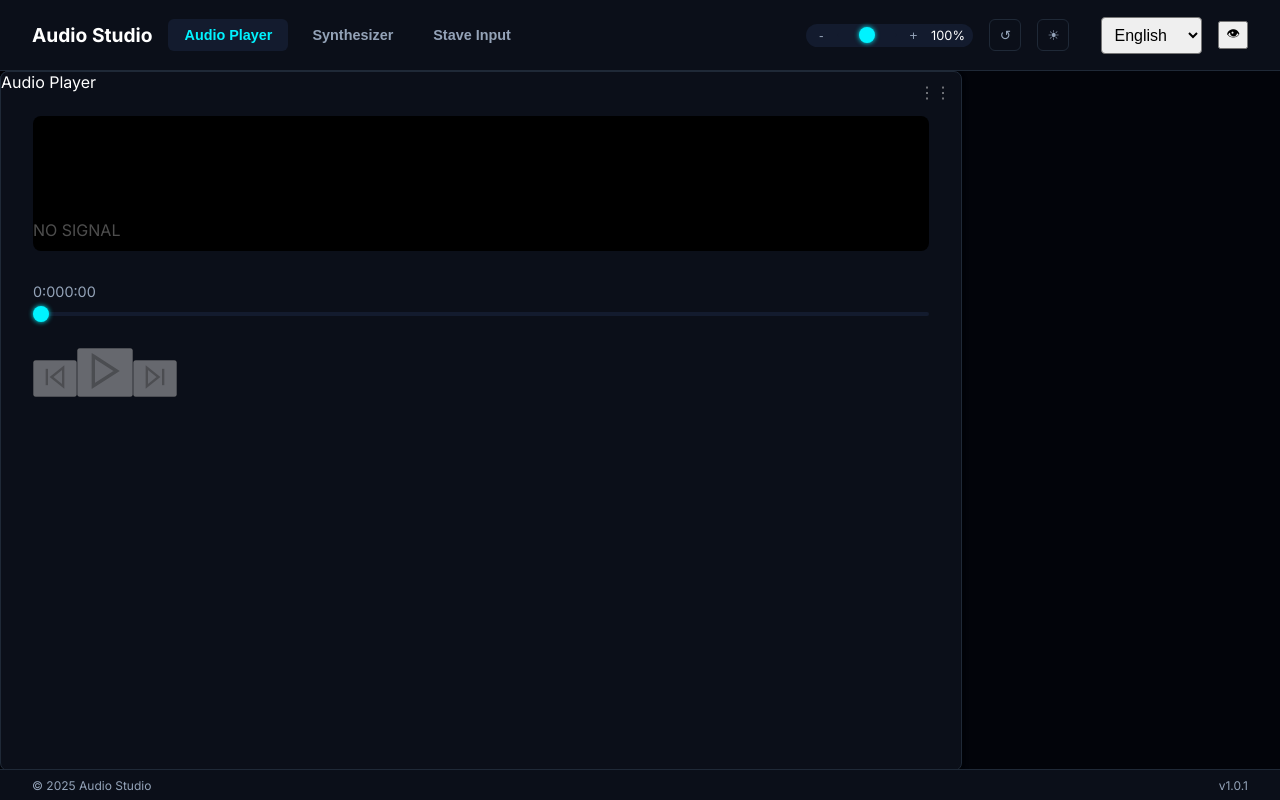
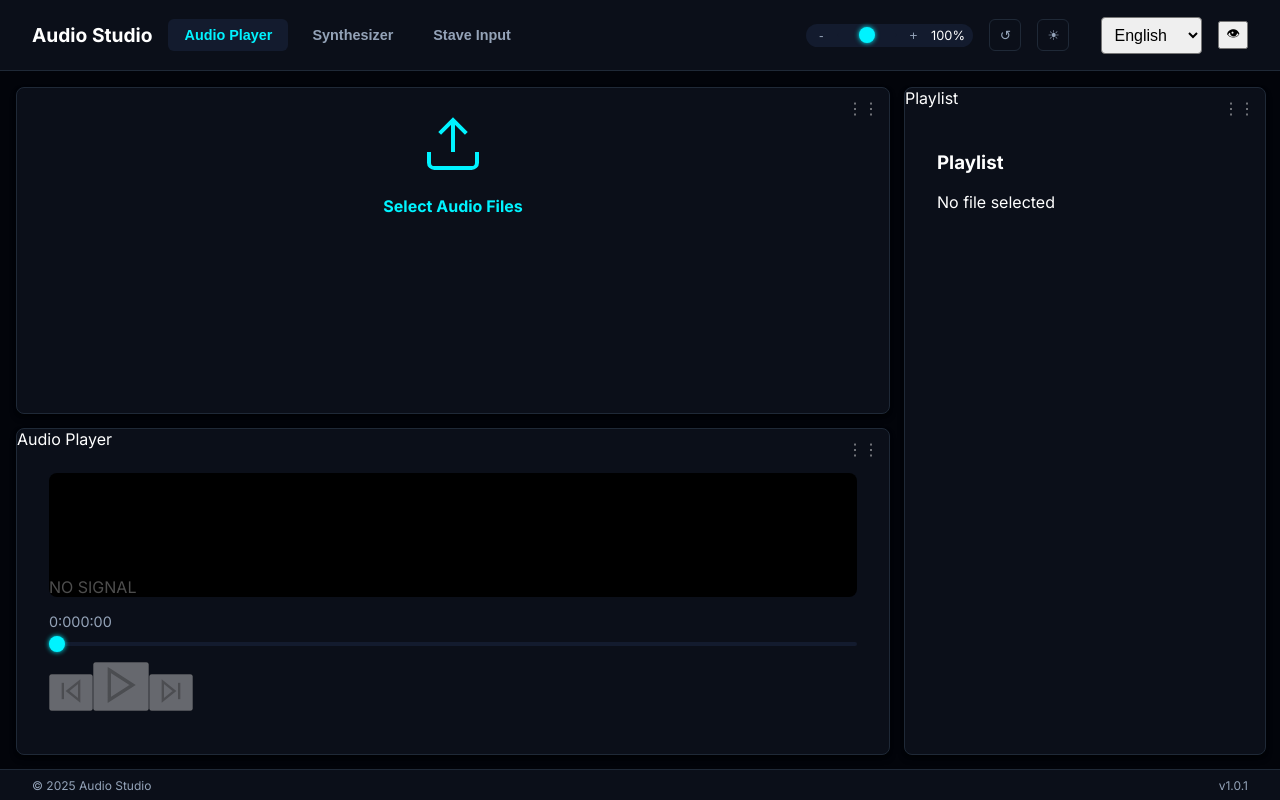
Before and after one commit to Luckysreee/MyAudioPlayer, a React (Vite) app: page / in a window 1280 px wide. Built offline with nearby package versions, Linux system fonts and the light colour scheme; the HTML template or start-up script is replaced by a standard one.

Commit message:
Fixing Bugs

```diff
--- a/src/components/AudioPlayer.jsx
+++ b/src/components/AudioPlayer.jsx
@@ -190,48 +190,31 @@ const AudioPlayer = ({
 
     // RENDER w/ DRAGGABLE CARDS
 
-    // PLAYER MODE (3 Cards: Upload, Playlist, Controls)
+    // PLAYER MODE (2 Columns: Left 70%, Right 30%)
     const renderPlayerMode = () => (
         <>
-            {/* 1. Upload Card (Top-Left: 25% W, 40% H) */}
+            {/* === LEFT COLUMN (70%) === */}
+
+            {/* 1. Upload Card (Top-Left) */}
             <DraggableCard
                 title={translations.upload}
-                initialPos={{ x: '0%', y: '0%' }}
-                initialSize={{ width: '25%', height: '40%' }}
+                initialPos={{ x: '16px', y: '16px' }}
+                initialSize={{ width: 'calc(70% - 24px)', height: 'calc(50% - 24px)' }}
                 className="upload-card"
             >
                 <div {...dragHandlers} style={{ height: '100%', display: 'flex', flexDirection: 'column', alignItems: 'center', justifyContent: 'center', cursor: 'pointer' }} onClick={onUploadClick}>
                     <div className="upload-icon-large" style={{ marginBottom: '1rem' }}>
-                        {/* SVG Upload Icon */}
                         <svg width="64" height="64" viewBox="0 0 24 24" fill="none" stroke="var(--primary)" strokeWidth="1.5"><path d="M21 15v4a2 2 0 0 1-2 2H5a2 2 0 0 1-2-2v-4" /><polyline points="17 8 12 3 7 8" /><line x1="12" y1="3" x2="12" y2="15" /></svg>
                     </div>
                     <span style={{ color: 'var(--primary)', fontWeight: 'bold' }}>{translations.selectFiles || "Select Files"}</span>
                 </div>
             </DraggableCard>
 
-            {/* 2. Playlist Card (Bottom-Left: 25% W, 60% H) */}
-            <DraggableCard
-                title={translations.playlist}
-                initialPos={{ x: '0%', y: '40%' }}
-                initialSize={{ width: '25%', height: '60%' }}
-                className="playlist-card"
-            >
-                <Playlist
-                    files={files}
-                    currentFileIndex={currentFileIndex}
-                    onPlay={playFile}
-                    onReorder={() => { }}
-                    onDelete={handleDelete}
-                    onClearAll={handleClearAll}
-                    translations={translations}
-                />
-            </DraggableCard>
-
-            {/* 3. Controls Card (Right: 75% W, 100% H) */}
+            {/* 2. Controls Card (Bottom-Left) */}
             <DraggableCard
                 title={currentFile ? currentFile.name : translations.player}
-                initialPos={{ x: '25%', y: '0%' }}
-                initialSize={{ width: '75%', height: '100%' }}
+                initialPos={{ x: '16px', y: 'calc(50% + 8px)' }}
+                initialSize={{ width: 'calc(70% - 24px)', height: 'calc(50% - 24px)' }}
                 className="controls-card"
             >
                 <div className="visualizer-container" style={{ flex: 1, minHeight: '50%', background: '#000', borderRadius: '8px', overflow: 'hidden', position: 'relative' }}>
@@ -239,7 +222,7 @@ const AudioPlayer = ({
                     {!currentFile && <div className="absolute-center" style={{ opacity: 0.3 }}>NO SIGNAL</div>}
                 </div>
 
-                <div className="controls-area" style={{ paddingTop: '2rem' }}>
+                <div className="controls-area" style={{ paddingTop: '1rem' }}>
                     <div className="flex-between mb-2" style={{ color: 'var(--text-muted)', fontSize: '0.9rem' }}>
                         <span>{formatTime(currentTime)}</span>
                         <span>{formatTime(duration)}</span>
@@ -254,7 +237,7 @@ const AudioPlayer = ({
                             if (audioRef.current) { audioRef.current.currentTime = time; setCurrentTime(time); }
                         }}
                         className="no-drag custom-slider"
-                        style={{ width: '100%', marginBottom: '2rem' }}
+                        style={{ width: '100%', marginBottom: '1rem' }}
                     />
 
                     <div className="flex-center gap-xl">
@@ -281,16 +264,36 @@ const AudioPlayer = ({
                     crossOrigin="anonymous"
                 />
             </DraggableCard>
+
+            {/* === RIGHT COLUMN (30%) === */}
+
+            {/* 3. Playlist Card (Sidebar) */}
+            <DraggableCard
+                title={translations.playlist}
+                initialPos={{ x: 'calc(70% + 8px)', y: '16px' }}
+                initialSize={{ width: 'calc(30% - 24px)', height: 'calc(100% - 32px)' }}
+                className="playlist-card"
+            >
+                <Playlist
+                    files={files}
+                    currentFileIndex={currentFileIndex}
+                    onPlay={playFile}
+                    onReorder={() => { }}
+                    onDelete={handleDelete}
+                    onClearAll={handleClearAll}
+                    translations={translations}
+                />
+            </DraggableCard>
         </>
     );
 
-    // SYNTH MODE (2 Cards Snug: Controls Left 30%, Visualizer Right 70%)
+    // SYNTH MODE (With Gaps)
     const renderSynthMode = () => (
         <>
             <DraggableCard
                 title={translations.synthesizer}
-                initialPos={{ x: '0%', y: '0%' }}
-                initialSize={{ width: '30%', height: '100%' }} // Full height sidebar
+                initialPos={{ x: '16px', y: '16px' }}
+                initialSize={{ width: 'calc(30% - 24px)', height: 'calc(100% - 32px)' }}
             >
                 <div className="no-drag">
                     <SynthControls
@@ -309,8 +312,8 @@ const AudioPlayer = ({
             </DraggableCard>
             <DraggableCard
                 title="Visualizer"
-                initialPos={{ x: '30%', y: '0%' }}
-                initialSize={{ width: '70%', height: '100%' }} // Fill Rest
+                initialPos={{ x: 'calc(30% + 8px)', y: '16px' }}
+                initialSize={{ width: 'calc(70% - 24px)', height: 'calc(100% - 32px)' }}
             >
                 <div className="flex-center" style={{ width: '100%', height: '100%', background: '#000', borderRadius: '4px', overflow: 'hidden' }}>
                     <Visualizer analyser={analyserNode} isPlaying={isSynthPlaying} />
@@ -319,14 +322,14 @@ const AudioPlayer = ({
         </>
     );
 
-    // STAVE MODE (3 Cards Snug)
+    // STAVE MODE (With Gaps)
     const renderStaveMode = () => (
         <>
-            {/* 1. Controls (Top-Left: 30% W, 30% H) */}
+            {/* 1. Controls */}
             <DraggableCard
                 title={translations.mode}
-                initialPos={{ x: '0%', y: '0%' }}
-                initialSize={{ width: '30%', height: '30%' }}
+                initialPos={{ x: '16px', y: '16px' }}
+                initialSize={{ width: 'calc(30% - 24px)', height: 'calc(30% - 24px)' }}
             >
                 <div className="flex-center column gap-md h-100 no-drag">
                     <button onClick={playStave} className="btn-primary" style={{ width: '100%' }}>
@@ -338,11 +341,11 @@ const AudioPlayer = ({
                 </div>
             </DraggableCard>
 
-            {/* 2. Melody Table (Top-Right: 70% W, 30% H) */}
+            {/* 2. Melody Table */}
             <DraggableCard
                 title={translations.melody}
-                initialPos={{ x: '30%', y: '0%' }}
-                initialSize={{ width: '70%', height: '30%' }}
+                initialPos={{ x: 'calc(30% + 8px)', y: '16px' }}
+                initialSize={{ width: 'calc(70% - 24px)', height: 'calc(30% - 24px)' }}
             >
                 <div className="melody-scroll no-drag" style={{ height: '100%', overflowY: 'auto' }}>
                     {(!melody || melody.length === 0) ? <div className="text-muted flex-center h-100">No notes added</div> : (
@@ -357,11 +360,11 @@ const AudioPlayer = ({
                 </div>
             </DraggableCard>
 
-            {/* 3. Input (Bottom: 100% W, 70% H) */}
+            {/* 3. Input */}
             <DraggableCard
                 title={translations.staveInput}
-                initialPos={{ x: '0%', y: '30%' }}
-                initialSize={{ width: '100%', height: '70%' }}
+                initialPos={{ x: '16px', y: 'calc(30% + 8px)' }}
+                initialSize={{ width: 'calc(100% - 32px)', height: 'calc(70% - 24px)' }}
             >
                 <div className="no-drag" style={{ height: '100%' }}>
                     <StaveInput
@@ -370,9 +373,7 @@ const AudioPlayer = ({
                         onPlay={playStave}
                         isPlaying={isStavePlaying}
                         translations={translations}
-                        embedded={true} // Prop to hide internal playback controls if we moved them out?
-                    // Actually I kept controls nicely in the StaveInput in previous step.
-                    // But here I made a separate Controls card. I should hide them in StaveInput or just ignore duplication.
+                        embedded={true}
                     />
                 </div>
             </DraggableCard>
--- a/src/components/DraggableCard.jsx
+++ b/src/components/DraggableCard.jsx
@@ -56,10 +56,11 @@ const DraggableCard = ({ children, title, initialPos, initialSize, className = '
     };
 
     // Styles
+    const formatVal = (v) => typeof v === 'number' ? `${v}px` : v;
     const style = {
         position: 'absolute',
-        left: pos.x + 'px',
-        top: pos.y + 'px',
+        left: formatVal(pos.x),
+        top: formatVal(pos.y),
         width: initialSize ? initialSize.width : 'auto',
         height: initialSize ? initialSize.height : 'auto',
         zIndex: isDragging ? 1000 : 10,
--- a/src/components/Playlist.jsx
+++ b/src/components/Playlist.jsx
@@ -14,7 +14,7 @@ const Playlist = ({ files, currentFileIndex, onPlay, onReorder, onDelete, onClea
     };
 
     return (
-        <div className="playlist">
+        <div className="playlist" style={{ display: 'flex', flexDirection: 'column', height: '100%' }}>
             <div style={{ display: 'flex', justifyContent: 'space-between', alignItems: 'center' }}>
                 <h3>{translations.playlist}</h3>
                 {files.length > 0 && (
@@ -28,6 +28,7 @@ const Playlist = ({ files, currentFileIndex, onPlay, onReorder, onDelete, onClea
                 <div className="playlist-empty">{translations.noFileSelected || 'No files'}</div>
             )}
 
+            <div className="playlist-content custom-scroll" style={{ flex: 1, overflowY: 'auto', minHeight: 0 }}>
                 {files.map((file, index) => (
                     <div
                         key={`${file.name}-${index}`}
@@ -61,6 +62,7 @@ const Playlist = ({ files, currentFileIndex, onPlay, onReorder, onDelete, onClea
                     </div>
                 ))}
             </div>
+        </div>
     );
 };
 
```
Lines whose indentation alone changed are shown as unchanged.
